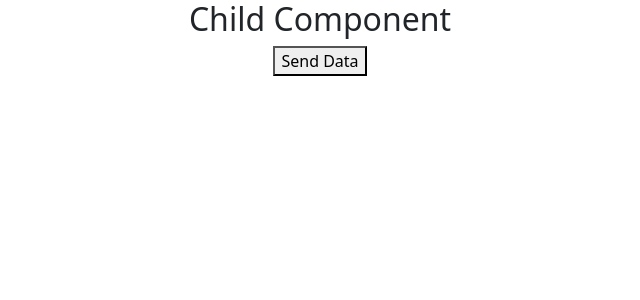
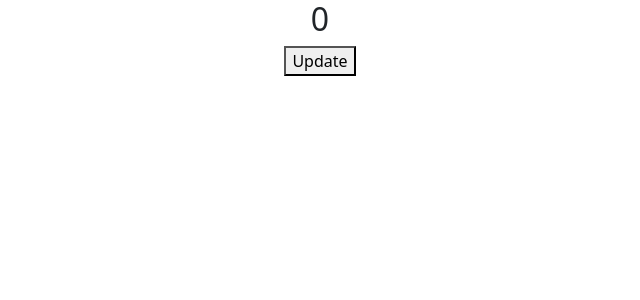
Before and after one commit to Tarunkumar2407/ReactBasics, a React (Create React App) app: page / in a window 1280 px wide. Shown: the top 300 px of the page, without its empty margins (320-960 px from the left). Built offline with nearby package versions, Linux system fonts and the light colour scheme.

Commit message:
pure component

```diff
--- a/src/App.js
+++ b/src/App.js
@@ -1,4 +1,5 @@
 import './App.css';
+import PureComponent from './Components/basics/PureComponent';
 // import ArrayObjectRendering from './Components/arrayRendering/ArrayOfObjectRendering';
 // import Users from './Components/arrayRendering/Users';
 import Parent from './Components/liftingStateUp/Parent';
@@ -80,7 +81,8 @@ function App() {
       {/* <ArrayRendering /> */}
       {/* <ArrayObjectRendering /> */}
       {/* <Users /> */}
-      <Parent />
+      {/* <Parent /> */}
+      <PureComponent />
     </div>
   );
 }
--- a/src/Components/basics/PureComponent.js
+++ b/src/Components/basics/PureComponent.js
@@ -0,0 +1,20 @@
+import React, { Component } from 'react'
+
+export default class PureComponent extends React.PureComponent {
+    constructor() {
+        super();
+        this.state = {
+            count: 0
+        }
+    }
+  render() {
+    console.log("re-render")
+    return (
+      <div>
+        <h2>{this.state.count}</h2>
+        <button onClick={()=>this.setState({count: this.state.count})}>Update</button>
+        {/* <button onChange={()=> this.setState({count: this.state.count + 1})>Update</button> */}
+      </div>
+    )
+  }
+}
```
